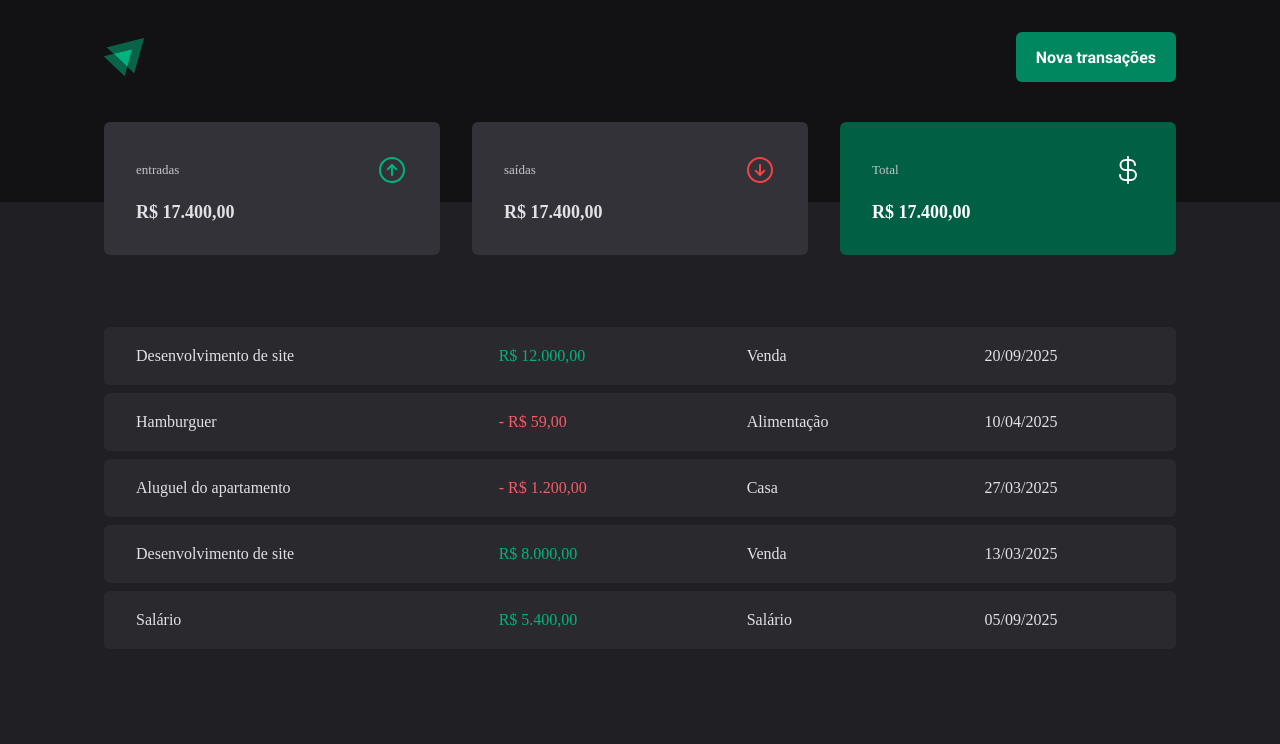
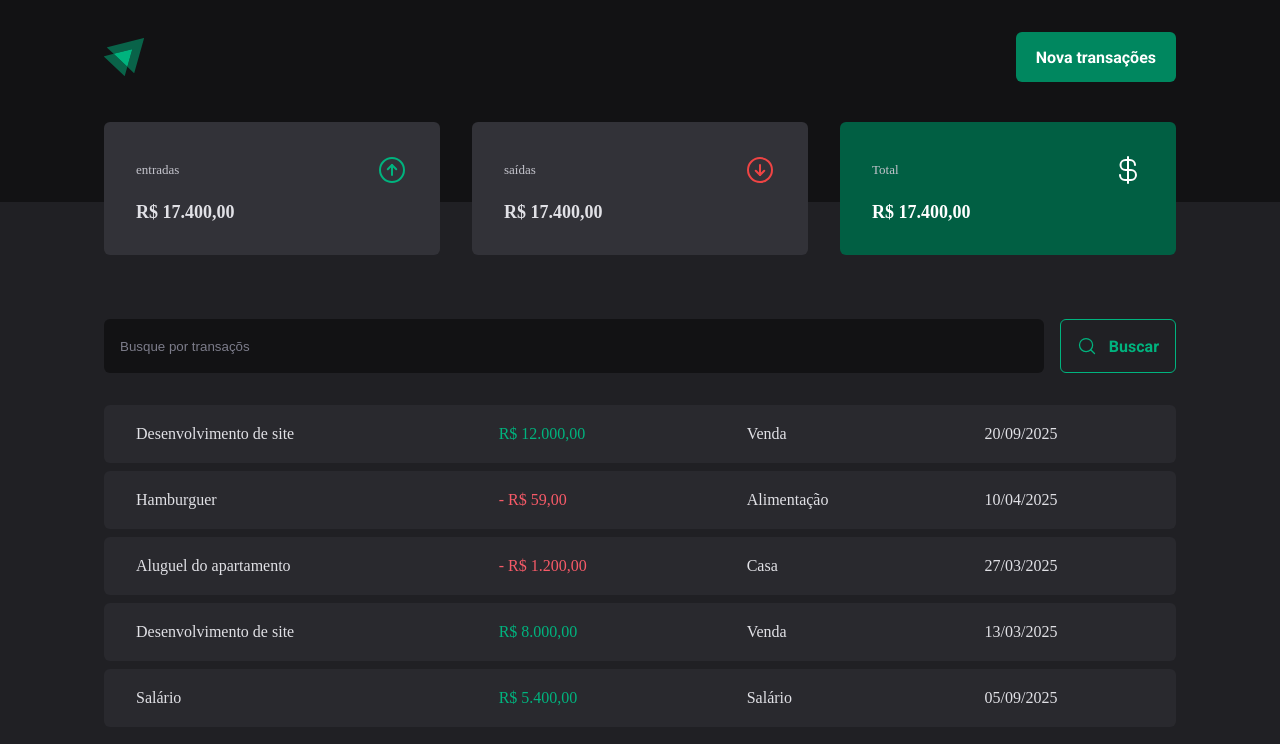
Before and after one commit to ronald1134/DT-Money, a React (Vite) app: page / in a window 1280 px wide. Shown: the top 744 px of the page. Built offline with nearby package versions, Linux system fonts and the light colour scheme.

Commit message:
feat(search): cria campo de busca de transações (layout estático)

```diff
--- /dev/null
+++ b/src/pages/Transactions/components/SearchForm/index.tsx
@@ -0,0 +1,16 @@
+import { MagnifyingGlass } from "phosphor-react";
+import {  SearchFormContainer } from "./styles";
+
+export function SearchForm() {
+    return (
+
+        <SearchFormContainer>
+            <input type="text" placeholder="Busque por transaçõs" />
+
+            <button type="submit">
+                <MagnifyingGlass size={20}/>
+                Buscar
+                </button>
+        </SearchFormContainer>
+    )
+}
--- /dev/null
+++ b/src/pages/Transactions/components/SearchForm/styles.ts
@@ -0,0 +1,43 @@
+import styled from 'styled-components'
+
+export const SearchFormContainer = styled.form`
+    display: flex;
+    gap: 1rem;
+
+    input{
+        flex: 1;
+        border-radius: 6px;
+        border: none;
+        background: ${props => props.theme['gray-900']};
+        color: ${props => props.theme['gray-300']};
+        padding: 1rem;
+
+        &::placeholder {
+            color: ${props => props.theme['gray-500']};
+        }
+    }
+
+    button {
+        display: flex;
+            align-items: center;
+            gap: 0.75rem;
+
+            border: none;
+            padding: 1rem;
+            background-color: transparent;
+            border: 1px solid ${props => props.theme['green-300']};
+            color: ${props => props.theme['green-300']};
+            font-weight: bold;
+            border-radius: 6px;
+            cursor: pointer;
+
+
+            &:hover{
+                background-color: ${props => props.theme['green-500']};
+                border-color: ${props => props.theme['green-500']};
+                color: ${props => props.theme.white};
+                transition: background-color 0.2s, color 0.2s, border-color 0.2s;
+            }
+        }
+
+`
--- a/src/pages/Transactions/index.tsx
+++ b/src/pages/Transactions/index.tsx
@@ -1,5 +1,6 @@
 import { Header } from "../../components/Header";
 import { Summary } from "../../components/Summary";
+import { SearchForm } from "./components/SearchForm";
 import { PriceHighlight, TransactionsContainer, TransactionsTable } from "./styles";
 
 export function Transactions() {
@@ -9,6 +10,7 @@
             <Summary />
 
             <TransactionsContainer>
+                <SearchForm />
                 <TransactionsTable>
                     <tbody>
                         <tr>
--- a/src/pages/Transactions/styles.ts
+++ b/src/pages/Transactions/styles.ts
@@ -11,7 +11,7 @@
     width: 100%;
     border-collapse: separate;
     border-spacing: 0 0.5rem;
-    /* margin-top: 1.5rem; */
+    margin-top: 1.5rem;
 
     td {
         background: ${props => props.theme['gray-700']};
```
